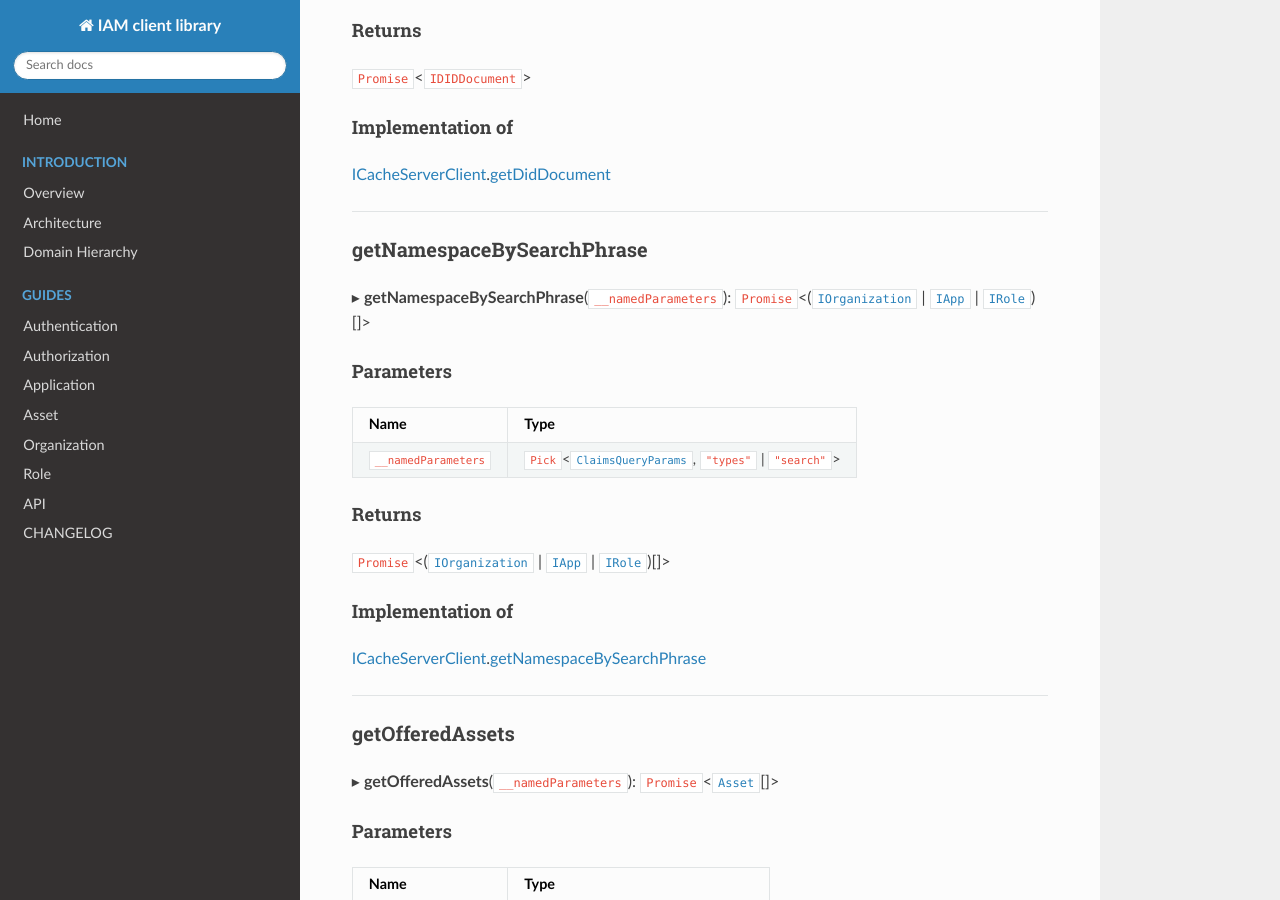
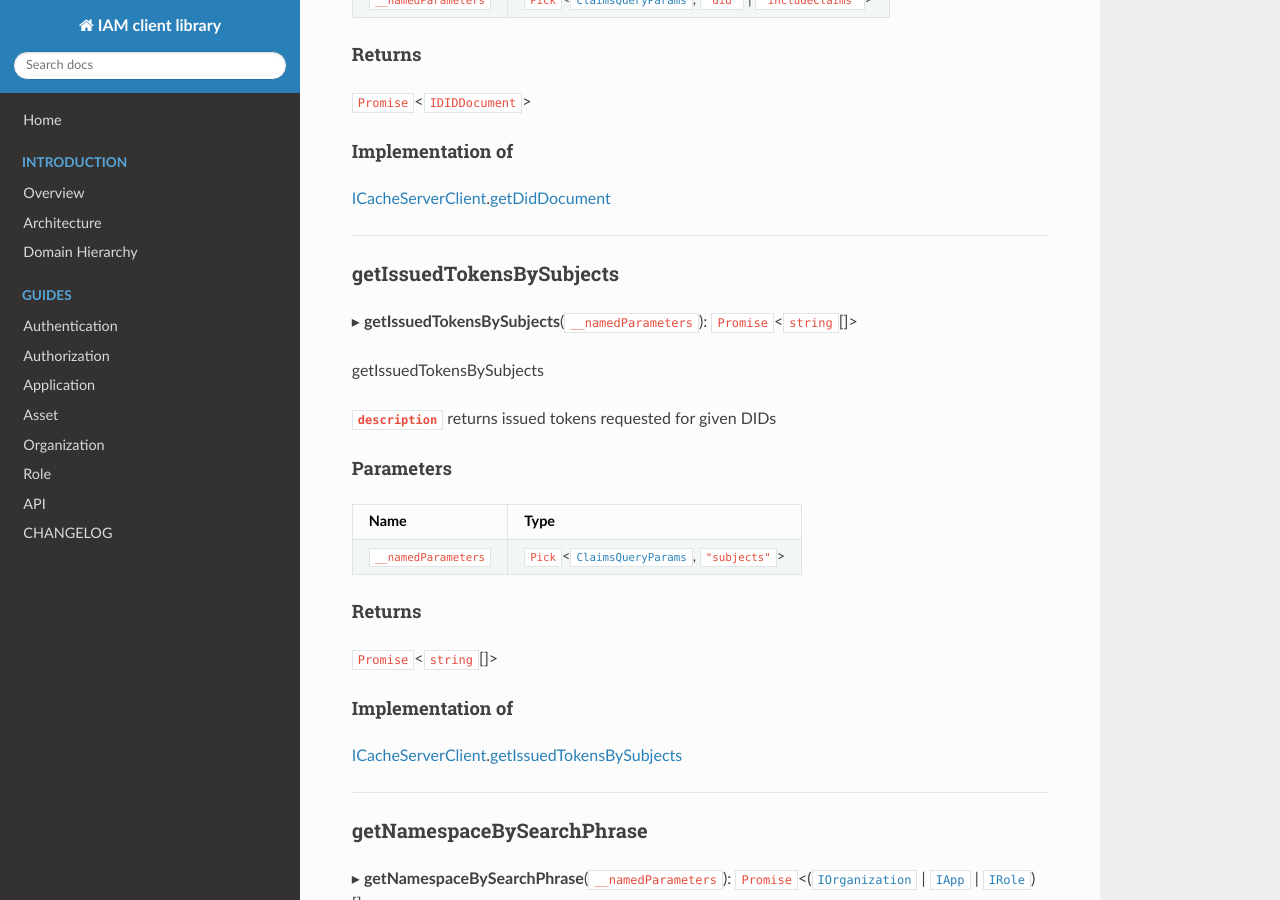
Before and after one commit to energywebfoundation/iam-client-lib, an MkDocs documentation site: the page built from docs/api/classes/cacheServerClient_cacheServerClient.CacheServerClient.md, in a window 1280 px wide and 900 px high, scrolled down 8711 px. Built offline with MkDocs 1.6.1, drawn with Linux system fonts in a browser that asks for light colours; nearby versions of some CDN libraries; some of the changed text lies outside the part shown.

Commit message:
feat: add method to retrieve issued token claims from cache server

```diff
--- a/docs/api/classes/cacheServerClient_cacheServerClient.CacheServerClient.md
+++ b/docs/api/classes/cacheServerClient_cacheServerClient.CacheServerClient.md
@@ -33,6 +33,7 @@
 - [getClaimsBySubjects](cacheServerClient_cacheServerClient.CacheServerClient.md#getclaimsbysubjects)
 - [getDIDsForRole](cacheServerClient_cacheServerClient.CacheServerClient.md#getdidsforrole)
 - [getDidDocument](cacheServerClient_cacheServerClient.CacheServerClient.md#getdiddocument)
+- [getIssuedTokensBySubjects](cacheServerClient_cacheServerClient.CacheServerClient.md#getissuedtokensbysubjects)
 - [getNamespaceBySearchPhrase](cacheServerClient_cacheServerClient.CacheServerClient.md#getnamespacebysearchphrase)
 - [getOfferedAssets](cacheServerClient_cacheServerClient.CacheServerClient.md#getofferedassets)
 - [getOrgDefinition](cacheServerClient_cacheServerClient.CacheServerClient.md#getorgdefinition)
@@ -373,6 +374,30 @@ ___
 #### Implementation of
 
 [ICacheServerClient](../interfaces/cacheServerClient_ICacheServerClient.ICacheServerClient.md).[getDidDocument](../interfaces/cacheServerClient_ICacheServerClient.ICacheServerClient.md#getdiddocument)
+
+___
+
+### getIssuedTokensBySubjects
+
+▸ **getIssuedTokensBySubjects**(`__namedParameters`): `Promise`<`string`[]\>
+
+getIssuedTokensBySubjects
+
+**`description`** returns issued tokens requested for given DIDs
+
+#### Parameters
+
+| Name | Type |
+| :------ | :------ |
+| `__namedParameters` | `Pick`<[`ClaimsQueryParams`](../modules/cacheServerClient_cacheServerClient_types.md#claimsqueryparams), ``"subjects"``\> |
+
+#### Returns
+
+`Promise`<`string`[]\>
+
+#### Implementation of
+
+[ICacheServerClient](../interfaces/cacheServerClient_ICacheServerClient.ICacheServerClient.md).[getIssuedTokensBySubjects](../interfaces/cacheServerClient_ICacheServerClient.ICacheServerClient.md#getissuedtokensbysubjects)
 
 ___
 
@@ -734,6 +759,10 @@ ___
 
 ▸ **saveIssuedToken**(`__namedParameters`): `Promise`<`void`\>
 
+saveIssuedToken
+
+**`description`** persist issued token on cache server
+
 #### Parameters
 
 | Name | Type |
```
Also changed, not shown: docs/api/classes/GnosisIam.GnosisIam-1.md (+25 -0 lines), docs/api/classes/iam.IAM.md (+21 -0 lines), docs/api/interfaces/cacheServerClient_ICacheServerClient.ICacheServerClient.md (+17 -0 lines), docs/api/modules/cacheServerClient_cacheServerClient_types.md (+1 -0 lines), 4 other files.
